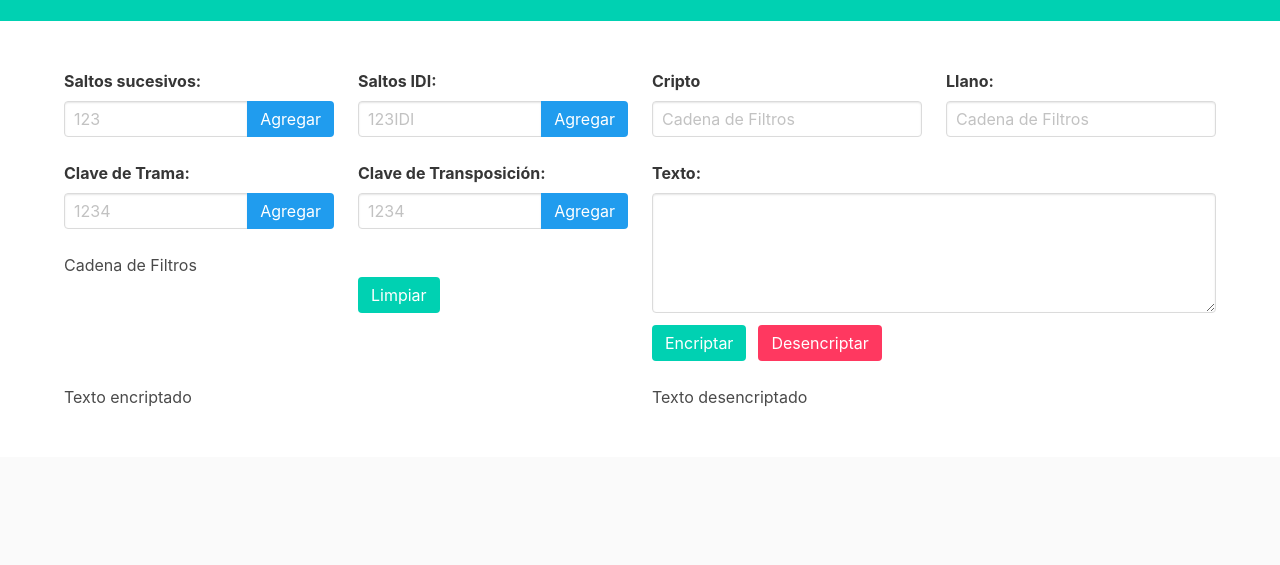
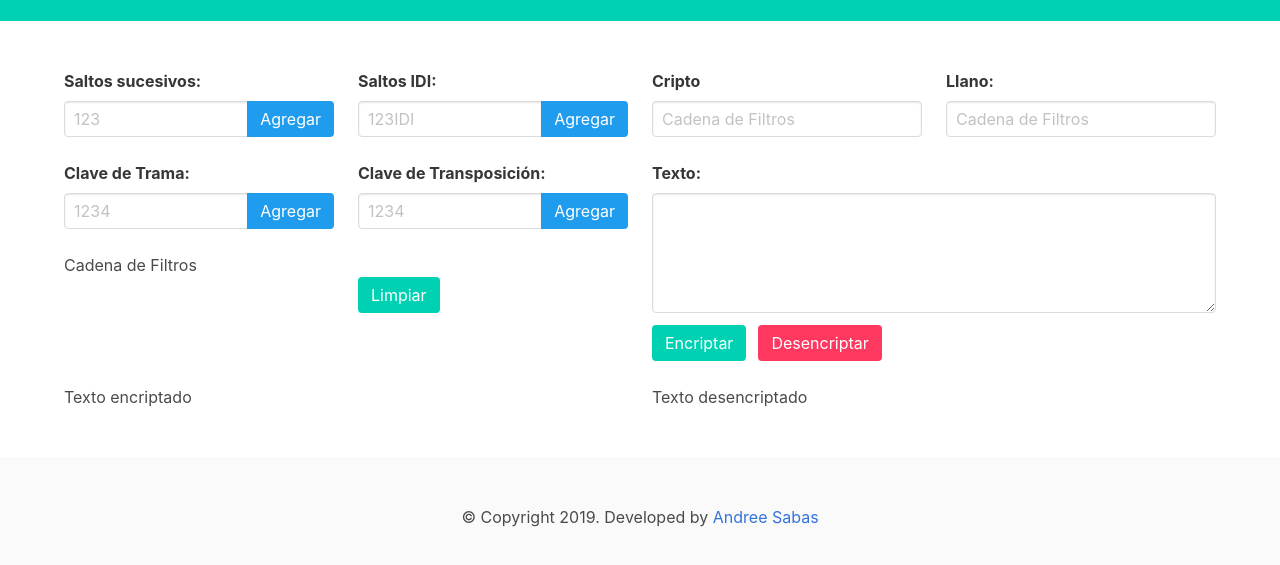
Before and after one commit to Andre2SM/app-cripto, a website: page index.html in a window 1280 px wide. Shown: the part 63-628 px from the top of the page. Drawn offline with Linux system fonts and the light colour scheme.

Commit message:
added footer

```diff
--- a/index.html
+++ b/index.html
@@ -231,7 +231,15 @@
         </div>
       </div>
     </section>
-    <footer class="footer has-text-centered"></footer>
+    <footer class="footer has-text-centered">
+      &copy; Copyright 2019. Developed by<a
+        href="http://andreesabas.me/"
+        target="_blank"
+        rel="noopener"
+      >
+        Andree Sabas</a
+      >
+    </footer>
     <script type="text/javascript" src="lib/main.js"></script>
   </body>
 </html>
```
